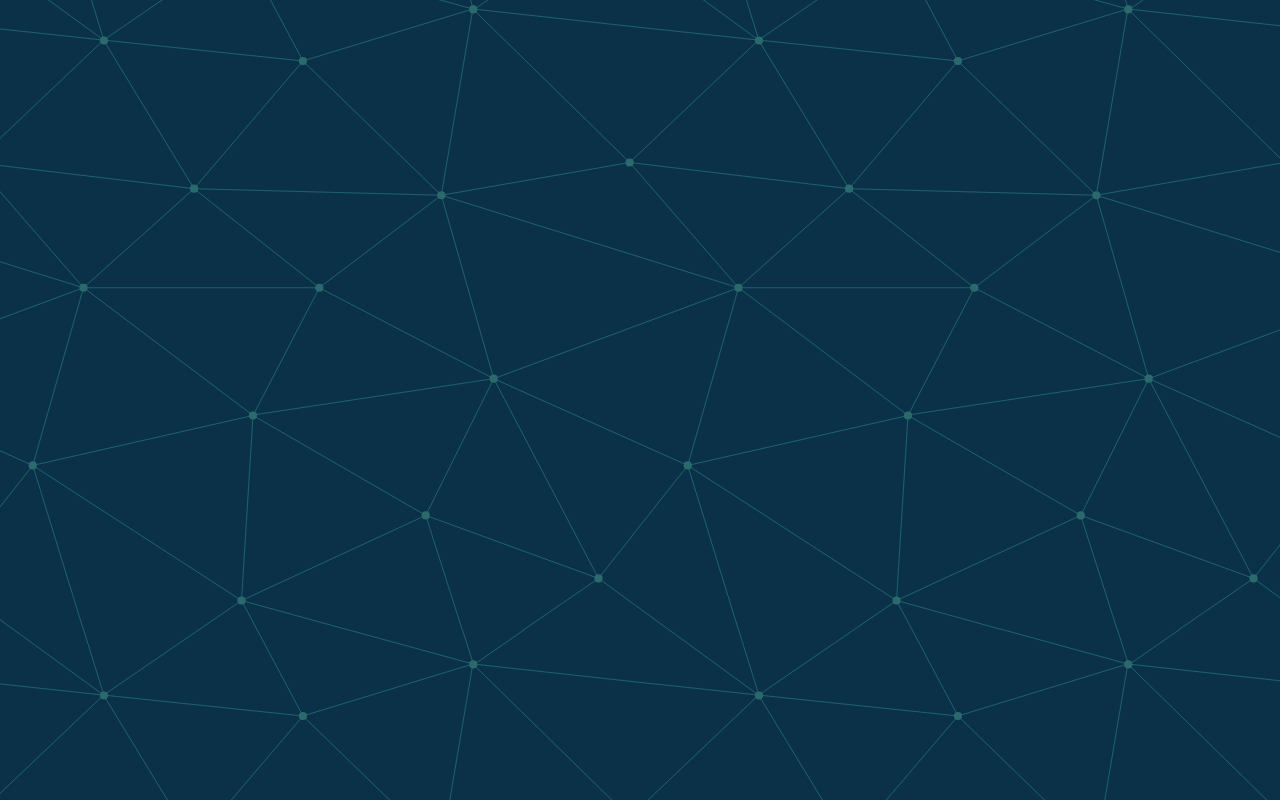
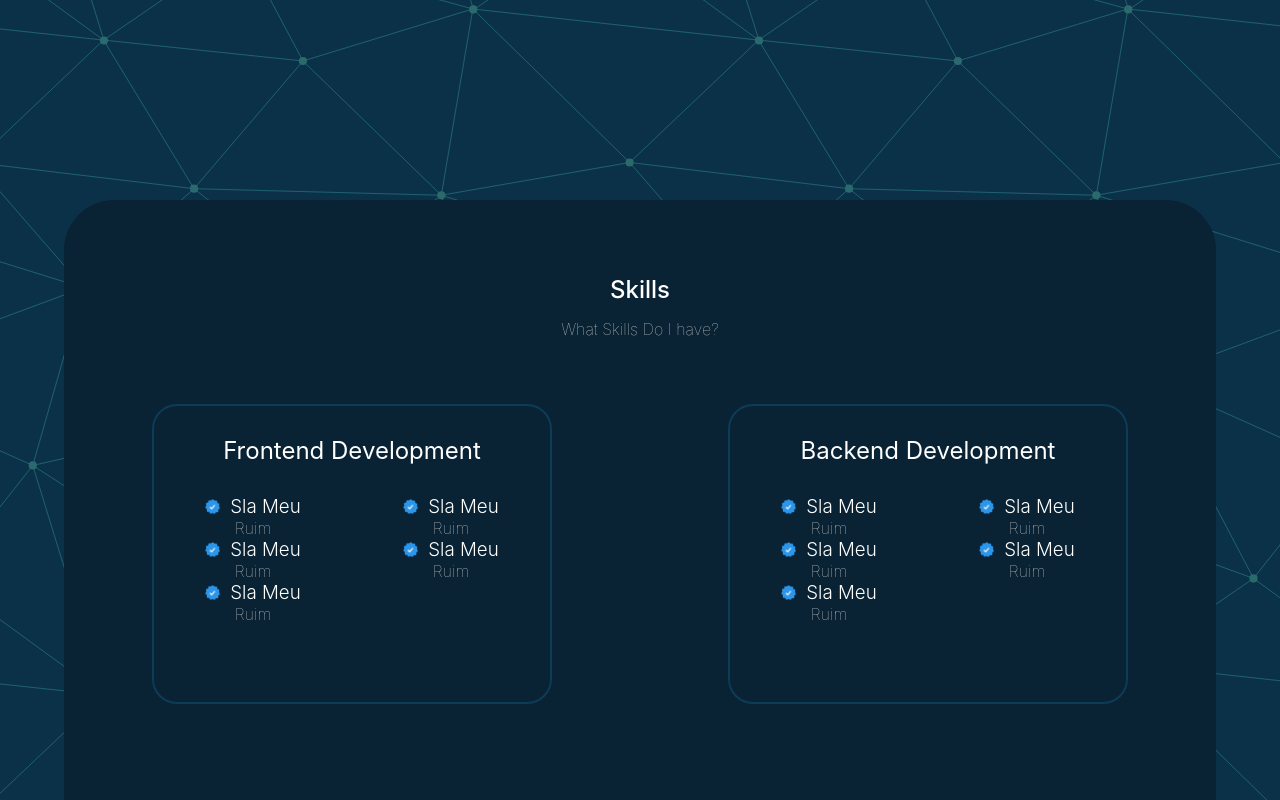
Before and after one commit to PedroL22/Pedro-Lucena-Portfolio, a React (Vite) app: page / in a window 1280 px wide. Shown: the part 680-1480 px from the top of the page. Built offline with nearby package versions, Linux system fonts and the light colour scheme.

Commit message:
Section2

```diff
--- a/src/components/NavBar/NavButton/styles.css
+++ b/src/components/NavBar/NavButton/styles.css
@@ -5,7 +5,6 @@ button {
 	font-size: 14px;
 	font-weight: 600;
 	padding: 20px 30px;
-	transition: all ease 0.2s;
 	white-space: nowrap;
 }
 
@@ -13,5 +12,4 @@ button:hover {
 	cursor: pointer;
 	background-color: white;
 	color: rgba(1, 1, 1, 0.8);
-	transition: all ease 0.2s;
 }
--- a/src/components/NavBar/styles.css
+++ b/src/components/NavBar/styles.css
@@ -8,12 +8,10 @@ nav {
 	justify-content: space-between;
 	align-items: center;
 	padding: 0 30px;
-	transition: all ease-in-out 0.2s;
 }
 
 nav.dark {
 	background-color: rgba(0, 0, 0, 0.8);
-	transition: all ease-in-out 0.2s;
 }
 
 .logo a h1, .logo a {
@@ -33,7 +31,6 @@ ul, li, li a {
 	display: flex;
 	justify-content: space-between;
 	font-weight: 400;
-	transition: all ease-in-out 0.2s;
 }
 
 .icons {
@@ -42,17 +39,14 @@ ul, li, li a {
 
 li a img {
 	height: 22px;
-	transition: all ease-in-out 0.2s;
 }
 
 li a img:hover {
 	opacity: 0.8;
-	transition: all ease-in-out 0.2s;
 }
 
 li a:active, li a:hover {
 	color: white;
-	transition: all ease-in-out 0.2s;
 }
 
 .hamburger {
--- a/src/components/Section1/Section1.jsx
+++ b/src/components/Section1/Section1.jsx
@@ -4,7 +4,7 @@ import rightArrow from '../../assets/images/right-arrow.png';
 
 function Section1() {
   return (
-    <section>
+    <section className="section1">
       <div className="text">
         <h2 className="welcome">Welcome to my Portfolio</h2>
         <h1>
--- a/src/components/Section1/styles.css
+++ b/src/components/Section1/styles.css
@@ -1,16 +1,14 @@
-section {
+.section1 {
 	height: 100vh;
 	overflow-x: hidden;
 	width: 100%;
-	transition: all ease-in-out 0.2s;
 }
 
 .text {
-	padding: 0 25px;
+	padding: 0 5vw;
 	color: white;
 	position: absolute;
 	top: 35vh;
-	transition: all ease-in-out 0.2s;
 }
 
 .welcome {
@@ -20,14 +18,12 @@ section {
 	width: fit-content;
 	white-space: nowrap;
 	font-weight: 500;
-	transition: all ease-in-out 0.2s;
 }
 
 .text h1 {
 	max-width: 50vw;
 	font-size: 60px;
 	font-weight: 600;
-	transition: all ease-in-out 0.2s;
 }
 
 .text p {
@@ -35,20 +31,17 @@ section {
 	padding: 15px 0;
 	color: #d3d3d3;
 	font-weight: 400;
-	transition: all ease-in-out 0.2s;
 }
 
 .connect-text {
 	padding-top: 25px;
 	font-weight: 400;
-	transition: all ease-in-out 0.2s;
 }
 
 .connect {
 	display: flex;
 	cursor: pointer;
 	width: fit-content;
-	transition: all ease-in-out 0.2s;
 }
 
 .connect img {
@@ -57,7 +50,7 @@ section {
 }
 
 @media (max-width: 600px) {
-	section {
+	.section1 {
 		width: auto;
 	}
 
--- /dev/null
+++ b/src/components/Section2/Grid1/Grid1.jsx
@@ -0,0 +1,20 @@
+import React from 'react';
+import Skill from '../Skill/Skill';
+import './styles.css';
+
+function Grid1() {
+  return (
+    <>
+      <h2>Frontend Development</h2>
+      <div className="grid">
+        <Skill className="skills" skillName="sla meu" levelOfSkill="ruim" />
+        <Skill className="skills" skillName="sla meu" levelOfSkill="ruim" />
+        <Skill className="skills" skillName="sla meu" levelOfSkill="ruim" />
+        <Skill className="skills" skillName="sla meu" levelOfSkill="ruim" />
+        <Skill className="skills" skillName="sla meu" levelOfSkill="ruim" />
+      </div>
+    </>
+  );
+}
+
+export default Grid1;
--- /dev/null
+++ b/src/components/Section2/Grid1/styles.css
@@ -0,0 +1,9 @@
+h2 {
+	font-weight: 400;
+	padding: 30px 0;
+}
+
+.grid {
+	display: grid;
+	grid-template-columns: auto auto;
+}
--- /dev/null
+++ b/src/components/Section2/Grid2/Grid2.jsx
@@ -0,0 +1,19 @@
+import React from 'react';
+import Skill from '../Skill/Skill';
+
+function Grid2() {
+  return (
+    <>
+      <h2>Backend Development</h2>
+      <div className="grid">
+        <Skill skillName="sla meu" levelOfSkill="ruim" />
+        <Skill skillName="sla meu" levelOfSkill="ruim" />
+        <Skill skillName="sla meu" levelOfSkill="ruim" />
+        <Skill skillName="sla meu" levelOfSkill="ruim" />
+        <Skill skillName="sla meu" levelOfSkill="ruim" />
+      </div>
+    </>
+  );
+}
+
+export default Grid2;
--- a/src/components/Section2/Section2.jsx
+++ b/src/components/Section2/Section2.jsx
@@ -1,11 +1,24 @@
 import React from 'react';
 import './styles.css';
+import Grid1 from './Grid1/Grid1';
+import Grid2 from './Grid2/Grid2';
 
 function Section2() {
   return (
-    <div>
-      <div className="sla" />
-    </div>
+    <section className="section2">
+      <div className="square">
+        <h1>Skills</h1>
+        <p className="description">What Skills Do I have?</p>
+        <div className="wrapper">
+          <div className="frontend">
+            <Grid1 />
+          </div>
+          <div className="backend">
+            <Grid2 />
+          </div>
+        </div>
+      </div>
+    </section>
   );
 }
 
--- /dev/null
+++ b/src/components/Section2/Skill/Skill.jsx
@@ -0,0 +1,17 @@
+import React from 'react';
+import './styles.css';
+import Verified from '../../../assets/images/verified.png';
+
+function Skill({ skillName, levelOfSkill }) {
+  return (
+    <div>
+      <div className="skill-title">
+        <img src={Verified} alt="" />
+        <h3>{skillName}</h3>
+      </div>
+      <p>{levelOfSkill}</p>
+    </div>
+  );
+}
+
+export default Skill;
--- /dev/null
+++ b/src/components/Section2/Skill/styles.css
@@ -0,0 +1,22 @@
+.skill-title {
+	display: inline-flex;
+	text-align: center;
+	align-items: center;
+}
+
+.skill-title img {
+	height: 15px;
+	padding-right: 10px;
+}
+
+h3 {
+	text-transform: capitalize;
+	font-weight: 300;
+	color: white;
+}
+
+p {
+	text-transform: capitalize;
+	font-weight: 100;
+	color: #d3d3d3;
+}
--- a/src/components/Section2/styles.css
+++ b/src/components/Section2/styles.css
@@ -1,3 +1,71 @@
-.sla {
+.section2 {
 	height: 100vh;
+	margin: 10vh 0;
+	overflow: hidden;
 }
+
+.square h1 {
+	display: block;
+	text-align: center;
+	padding-top: 75px;
+	color: white;
+	font-weight: 500;
+}
+
+.description {
+	text-transform: none;
+	text-align: center;
+	padding: 15px 0;
+}
+
+.square {
+	background-color: #092334;
+	margin: 0 auto;
+	width: 90vw;
+	height: min-content;
+	border-radius: 50px;
+}
+
+.wrapper {
+	justify-content: space-between;
+	margin: 0 auto;
+	display: flex;
+	width: 90vw;
+	min-height: fit-content;
+	padding-top: 50px;
+	padding-bottom: 150px;
+}
+
+.frontend, .backend {
+	background-color: transparent;
+	width: 400px;
+	height: 300px;
+	border-radius: 25px;
+	margin: auto;
+	color: white;
+	text-align: center;
+	border: 2px solid #0d3b58;
+}
+
+.frontend:hover, .backend:hover {
+	background-color: #0d3b58;
+}
+
+@media (max-width: 970px) {
+	.wrapper {
+		display: block;
+		overflow: hidden;
+		height: fit-content;
+		padding-bottom: 80px;
+	}
+
+	.section2 {
+		height: fit-content;
+	}
+
+	.frontend, .backend {
+		width: 300px;
+		height: fit-content;
+		padding-bottom: 40px;
+	}
+}
--- a/src/index.css
+++ b/src/index.css
@@ -14,6 +14,7 @@
 	padding: 0;
 	box-sizing: border-box;
 	overflow-x: hidden;
+	transition: all ease-in-out 0.2s;
 }
 
 html {
```
Also changed, not shown: src/assets/images/verified.png (added), 1 other file (tests, documents, lock files or other folders).
